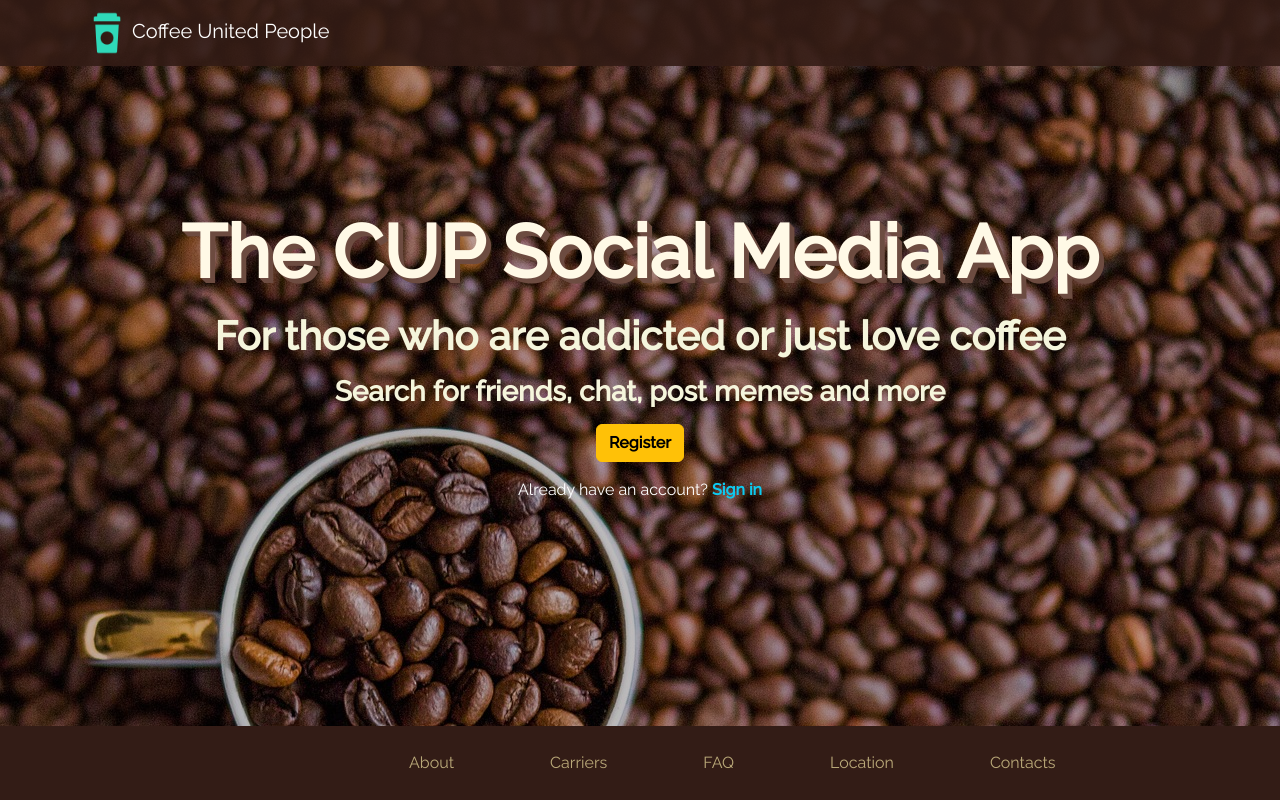
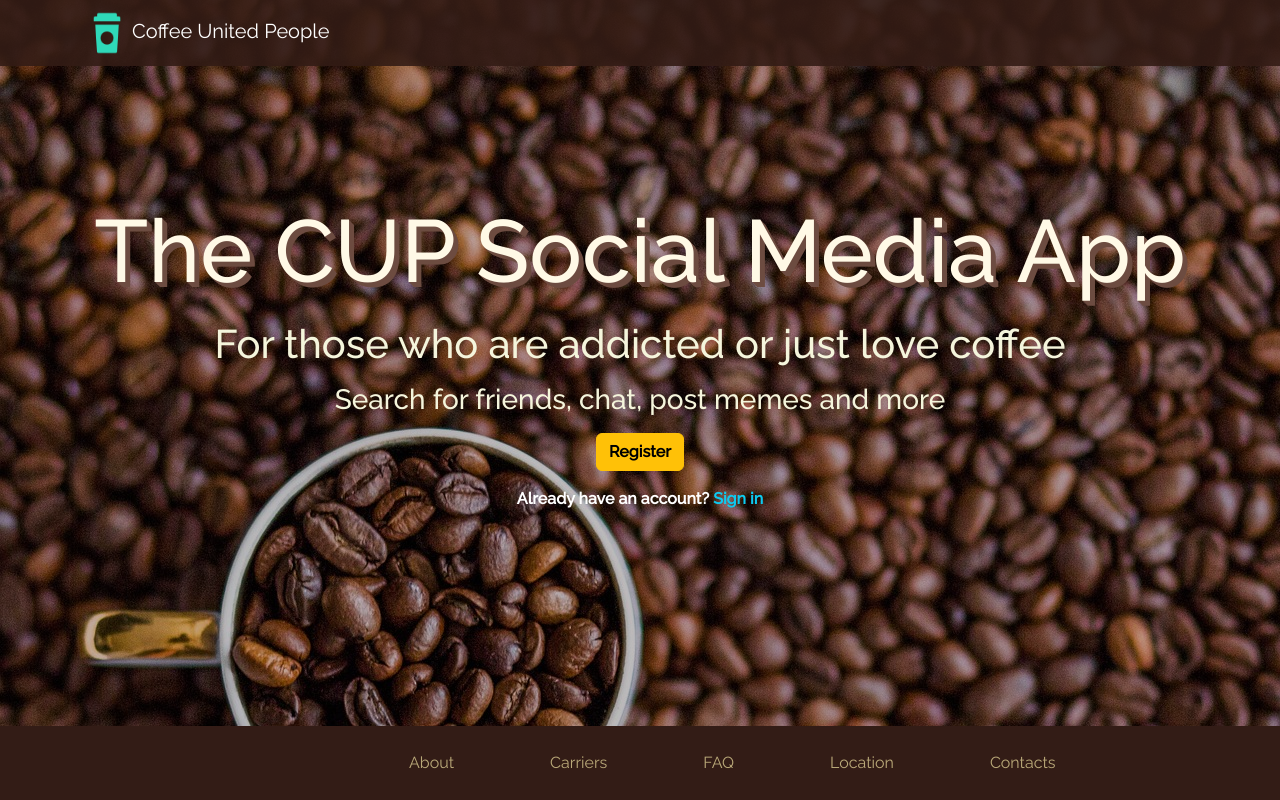
Before and after one commit to LaSTiqq/Coffee-united-people-2.0, a React (Vite) app in the folder frontend/: page / in a window 1280 px wide. Built offline with nearby package versions, Linux system fonts and the light colour scheme; the HTML template or start-up script is replaced by a standard one.

Commit message:
React props and components reusability are little more used now

```diff
--- /dev/null
+++ b/frontend/src/components/authButton/AuthButton.jsx
@@ -0,0 +1,12 @@
+const AuthButton = ({ text, className }) => {
+  return (
+    <button
+      className={`btn btn-warning d-block mx-auto fw-bold ${className}`}
+      type="submit"
+    >
+      {text}
+    </button>
+  );
+};
+
+export default AuthButton;
--- a/frontend/src/components/header/Header.jsx
+++ b/frontend/src/components/header/Header.jsx
@@ -36,12 +36,12 @@ const Header = ({ buttonHome }) => {
       <nav className="navbar fixed-top">
         <div className="container">
           <Link to={`/${buttonHome}`} className="navbar-brand text-white">
-            <img src={logo} alt="Logo"></img>
+            <img src={logo} alt="Logo" />
             Coffee United People
           </Link>
           {isLoggedIn && username ? (
             <>
-              <h6 className="text-white ms-auto">
+              <h6 className="text-white fw-bold ms-auto">
                 Welcome, <span className="text-info">{username}</span>
               </h6>
               <span className="text-white fw-bold mx-3">|</span>
--- a/frontend/src/components/home/Home.jsx
+++ b/frontend/src/components/home/Home.jsx
@@ -1,26 +1,21 @@
 import { Link } from "react-router-dom";
+import AuthButton from "../authButton/AuthButton";
 import "./home.css";
 
 const Home = ({ buttonRegister, buttonLogin }) => {
   return (
     <div className="container-fluid">
       <div className="row bg-image">
-        <div className="col-12">
-          <h1 className="text-center fw-bold">The CUP Social Media App</h1>
-          <h2 className="text-center fw-bold">
-            For those who are addicted or just love coffee
-          </h2>
-          <h4 className="text-center fw-bold">
-            Search for friends, chat, post memes and more
-          </h4>
+        <div className="col-12 text-center fw-bold">
+          <h1>The CUP Social Media App</h1>
+          <h2>For those who are addicted or just love coffee</h2>
+          <h4>Search for friends, chat, post memes and more</h4>
           <Link to={`/${buttonRegister}`}>
-            <button className="btn btn-warning fw-bold d-block mx-auto my-3">
-              Register
-            </button>
+            <AuthButton text="Register" className={"my-3"} />
           </Link>
-          <p className="text-center text-white">
+          <p className="text-white">
             Already have an account?&nbsp;
-            <Link to={`/${buttonLogin}`} className="link-info fw-bold">
+            <Link to={`/${buttonLogin}`} className="link-info">
               Sign in
             </Link>
           </p>
--- a/frontend/src/components/home/home.css
+++ b/frontend/src/components/home/home.css
@@ -1,5 +1,5 @@
 .bg-image {
-  background-image: url(../../assets/coffee.jpg);
+  background-image: url(~/assets/coffee.jpg);
   background-repeat: no-repeat;
   background-color: #c0bbba;
   background-blend-mode: multiply;
@@ -8,7 +8,7 @@
 }
 
 .bg-image h1 {
-  font-size: 74px;
+  font-size: 88px;
   color: #fff9e6;
   text-shadow: 1px 1px #6d4c41, 2px 2px #6d4c41, 3px 3px #6d4c41,
     4px 4px #6d4c41, 5px 5px #6d4c41;
--- a/frontend/src/components/login/Login.jsx
+++ b/frontend/src/components/login/Login.jsx
@@ -4,6 +4,7 @@ import { useDispatch } from "react-redux";
 import toast, { Toaster } from "react-hot-toast";
 import axios from "axios";
 import { login } from "~/store/authSlice";
+import AuthButton from "../authButton/AuthButton";
 
 const Login = ({ buttonRegister }) => {
   const navigate = useNavigate();
@@ -68,18 +69,11 @@ const Login = ({ buttonRegister }) => {
               name="password"
               required
             />
-            <button
-              className="btn btn-warning d-block mx-auto fw-bold my-2"
-              type="submit"
-            >
-              SIGN IN
-            </button>
+            <AuthButton text="SIGN IN" className="my-2" />
           </form>
           <p className="text-center text-dark fw-bold">
             Don't have an account?&nbsp;
-            <Link to={`/${buttonRegister}`} className="link-primary fw-bold">
-              Register
-            </Link>
+            <Link to={`/${buttonRegister}`}>Register</Link>
           </p>
         </div>
       </div>
--- a/frontend/src/components/register/Register.jsx
+++ b/frontend/src/components/register/Register.jsx
@@ -2,6 +2,7 @@ import { useState } from "react";
 import { useNavigate, Link } from "react-router-dom";
 import toast, { Toaster } from "react-hot-toast";
 import axios from "axios";
+import AuthButton from "../authButton/AuthButton";
 
 const Register = ({ buttonLogin }) => {
   const navigate = useNavigate();
@@ -63,18 +64,11 @@ const Register = ({ buttonLogin }) => {
               name="password"
               required
             />
-            <button
-              type="submit"
-              className="btn btn-warning d-block mx-auto fw-bold my-2"
-            >
-              REGISTER
-            </button>
+            <AuthButton text="REGISTER" className="my-2" />
           </form>
           <p className="text-center text-dark fw-bold">
             Already have an account?&nbsp;
-            <Link to={`/${buttonLogin}`} className="link-primary fw-bold">
-              Sign in
-            </Link>
+            <Link to={`/${buttonLogin}`}>Sign in</Link>
           </p>
         </div>
       </div>
```
Also changed, not shown: 1 other file (tests, documents, lock files or other folders).
